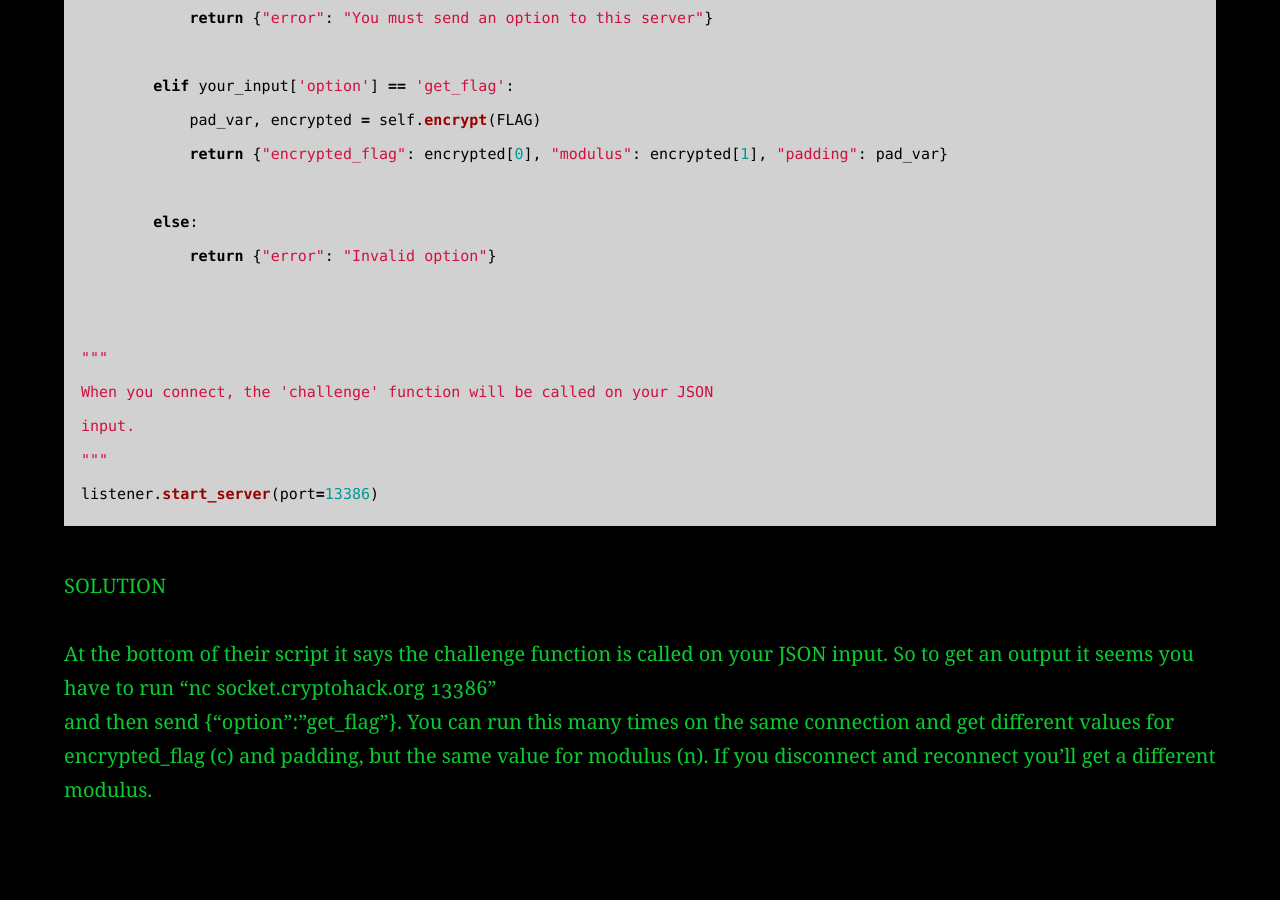
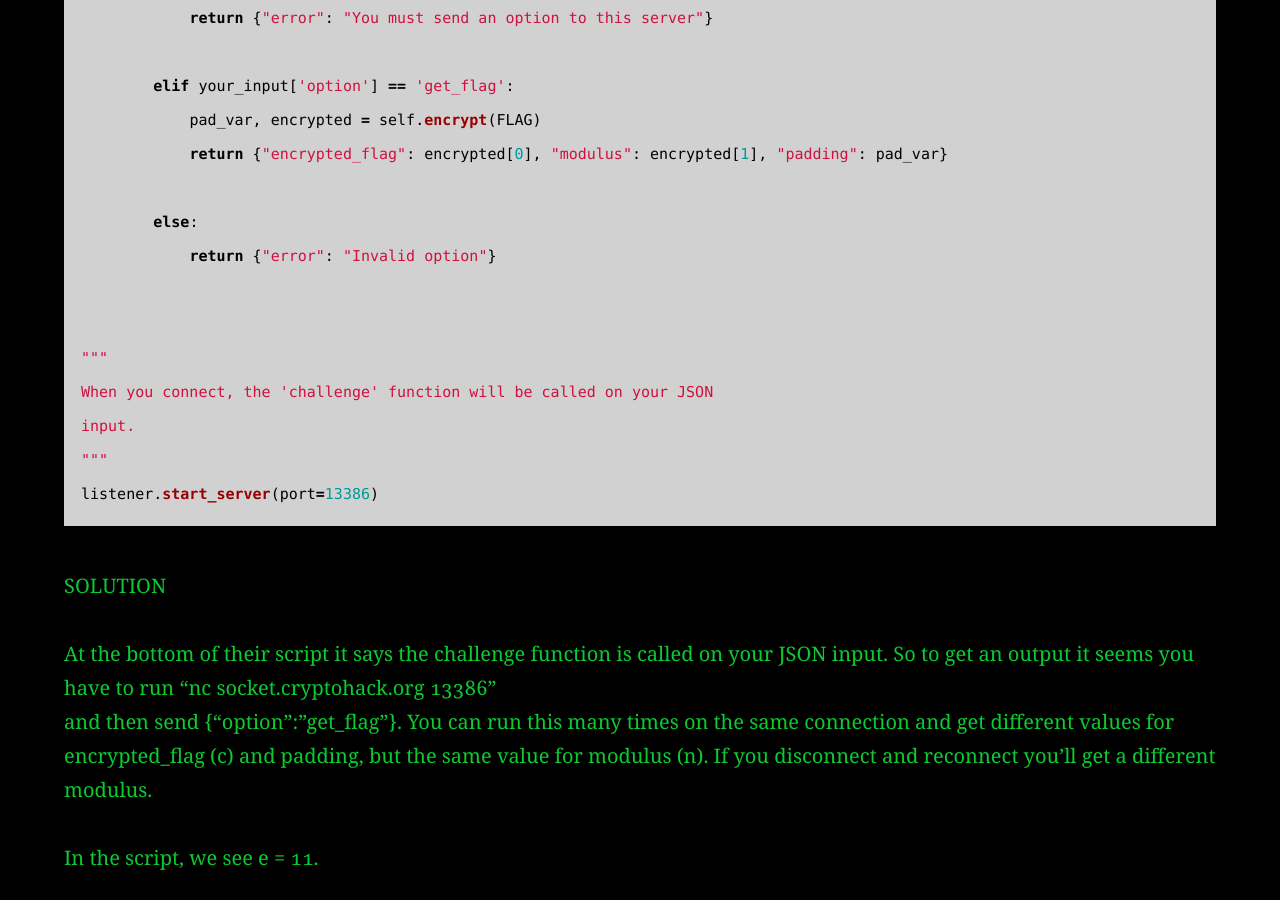
Before and after one commit to AC01010/Connor-McCartney.github.io, a Jekyll site: the page built from _posts/2018-01-12-CryptohackRSAPadding.md, in a window 1280 px wide and 900 px high, scrolled down 1310 px. Built offline with Jekyll 4.4.1, drawn with Linux system fonts in a browser that asks for light colours; before the commit the page ends 2142 px from its top, so only the background shows below that.

Commit message:
Update 2018-01-12-CryptohackRSAPadding.md

```diff
--- a/_posts/2018-01-12-CryptohackRSAPadding.md
+++ b/_posts/2018-01-12-CryptohackRSAPadding.md
@@ -64,3 +64,5 @@ At the bottom of their script it says the challenge function is called on your J
 So to get an output it seems you have to run "nc socket.cryptohack.org 13386" <br>
 and then send {"option":"get_flag"}. You can run this many times on the same connection and get different values for <br>
 encrypted_flag (c) and padding, but the same value for modulus (n). If you disconnect and reconnect you'll get a different modulus.
+
+In the script, we see e = 11.
```
